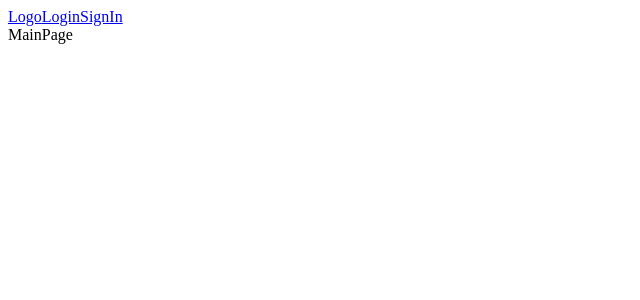
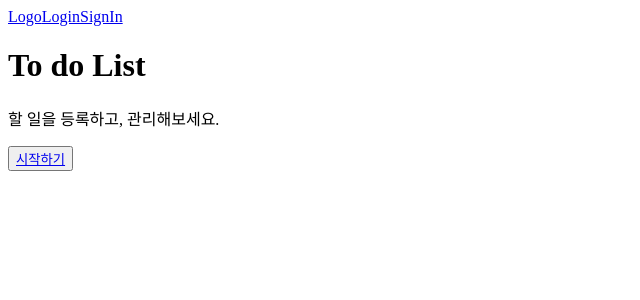
Before and after one commit to doitchuu/wanted-challenge-02, a React (Vite) app: page / in a window 1280 px wide. Shown: the top 300 px of the page, without its empty margins (0-640 px from the left). Built offline with nearby package versions, Linux system fonts and the light colour scheme.

Commit message:
feature: MainPage 내 레이아웃 구현

```diff
--- a/src/pages/MainPage.tsx
+++ b/src/pages/MainPage.tsx
@@ -1,5 +1,15 @@
+import { Link } from "react-router-dom";
+
 function MainPage() {
-  return <div>MainPage</div>;
+  return (
+    <div>
+      <h1>To do List</h1>
+      <p>할 일을 등록하고, 관리해보세요.</p>
+      <button>
+        <Link to="/login">시작하기</Link>
+      </button>
+    </div>
+  );
 }
 
 export default MainPage;
```
